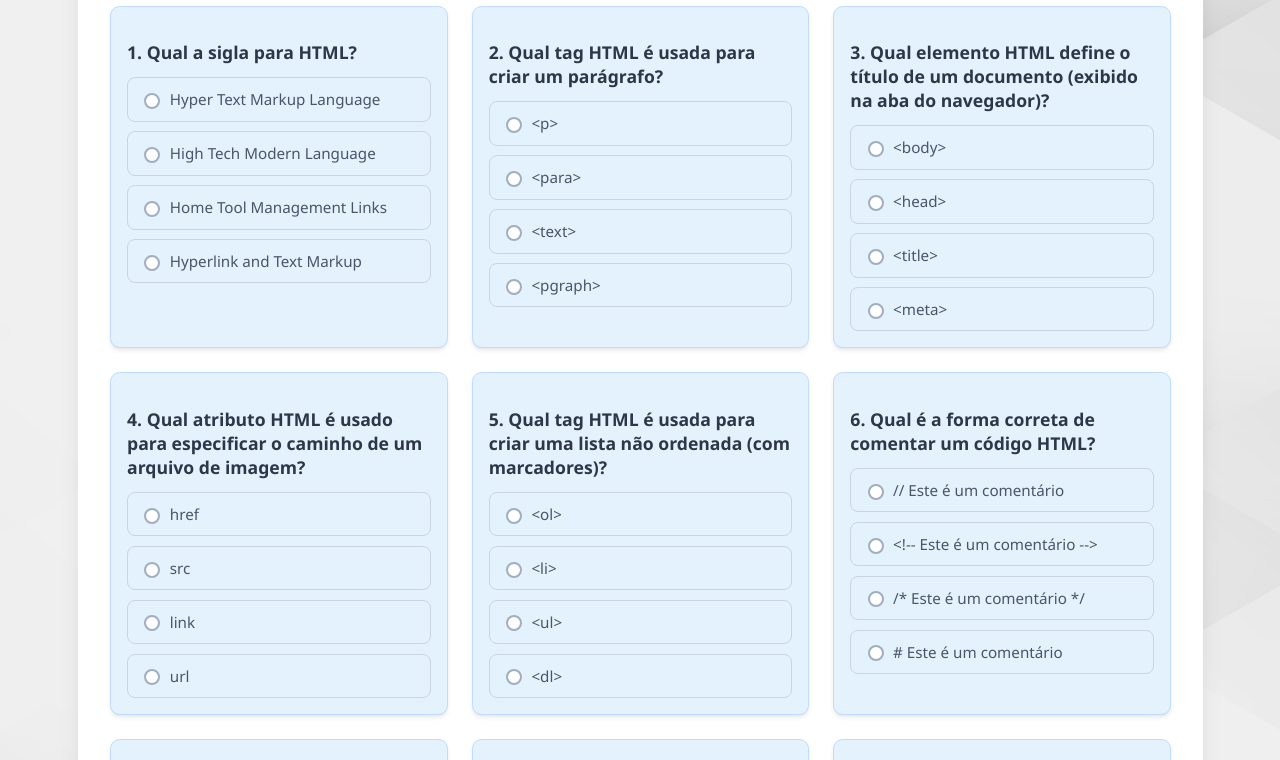
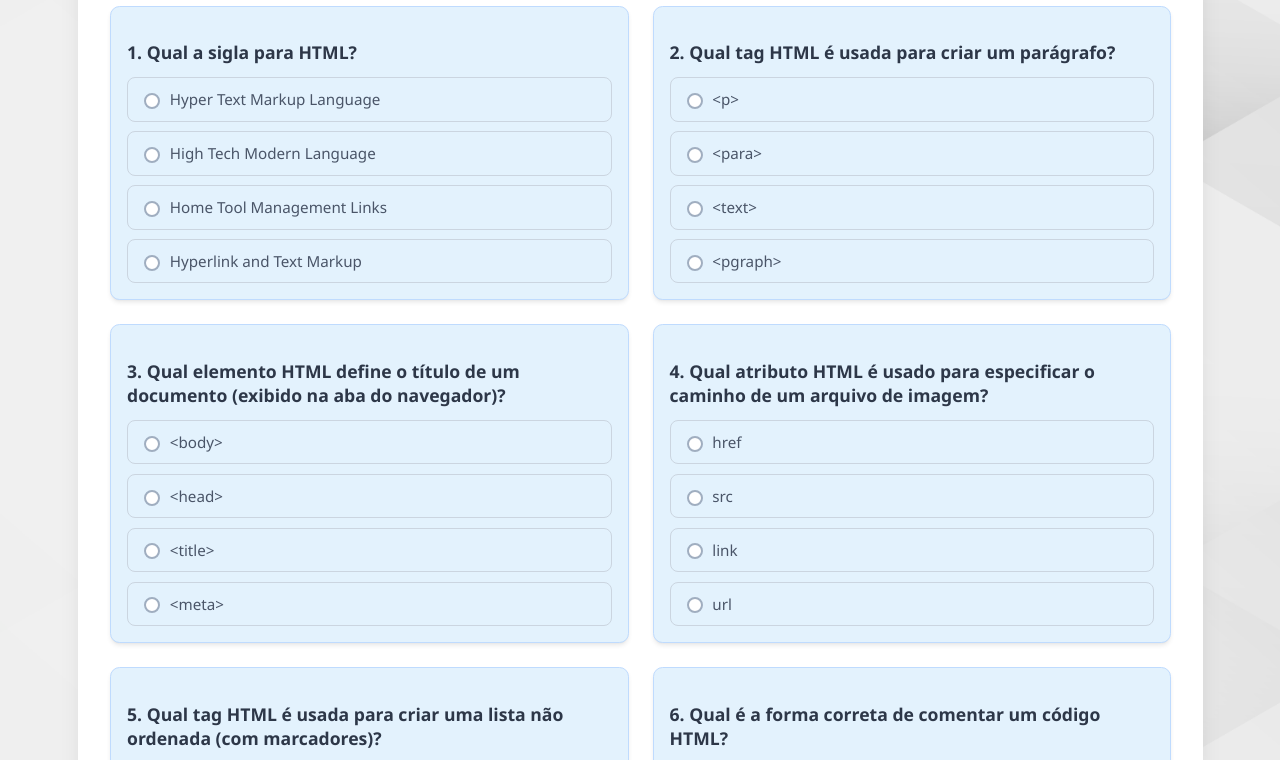
Before and after one commit to HuskyDaDeep/Roadmapweb, a plain HTML site: page pages/Quiz/Html_quiz.html in a window 1280 px wide. Shown: the part 142-902 px from the top of the page. Drawn offline with Linux system fonts and the light colour scheme.

Commit message:
correcao 2.0

```diff
--- a/pages/Quiz/style.css
+++ b/pages/Quiz/style.css
@@ -100,7 +100,7 @@ body {
 #questions-container {
     display: grid;
     /* Tenta colocar o máximo de colunas possível, cada uma com no mínimo 280px e no máximo 1fr */
-    grid-template-columns: repeat(auto-fit, minmax(280px, 1fr));
+    grid-template-columns: repeat(2, minmax(280px, 1fr));
     gap: 1.5rem; /* 24px de espaçamento entre os blocos de pergunta */
 }
 
```
